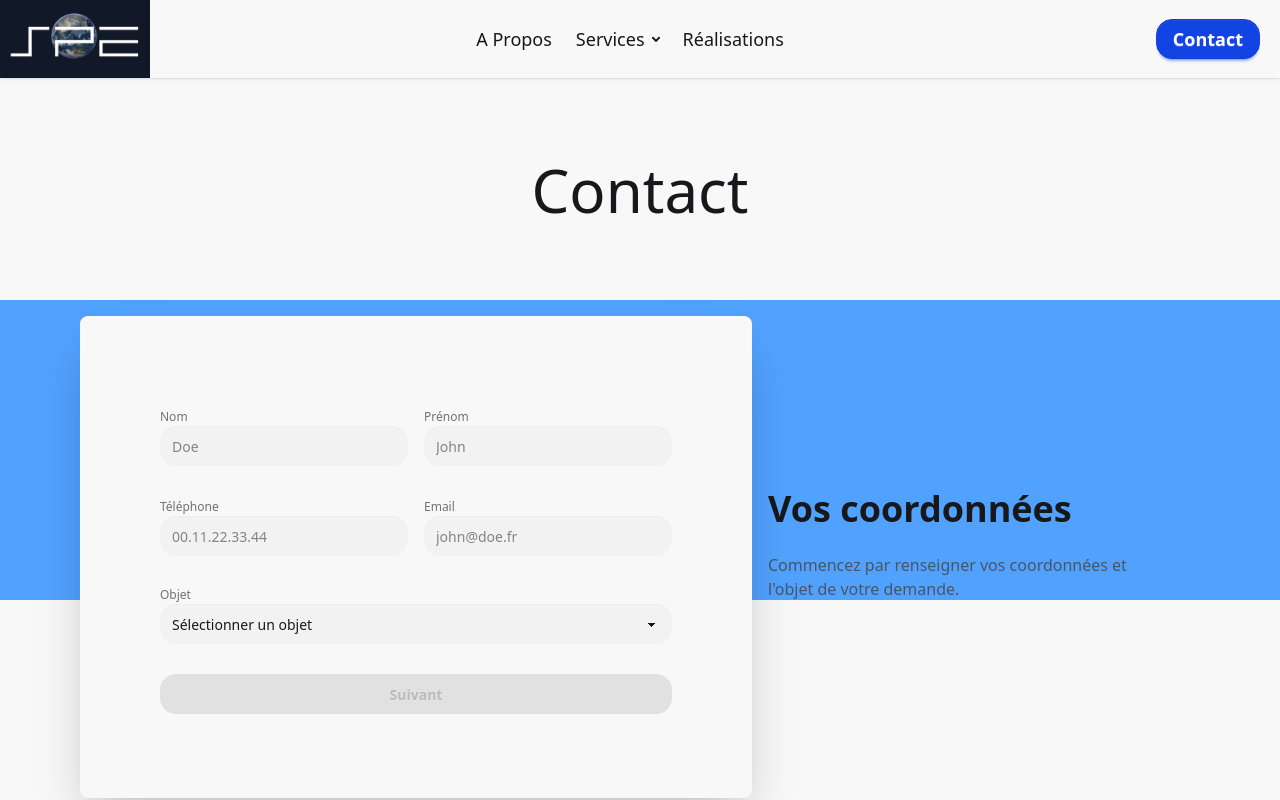
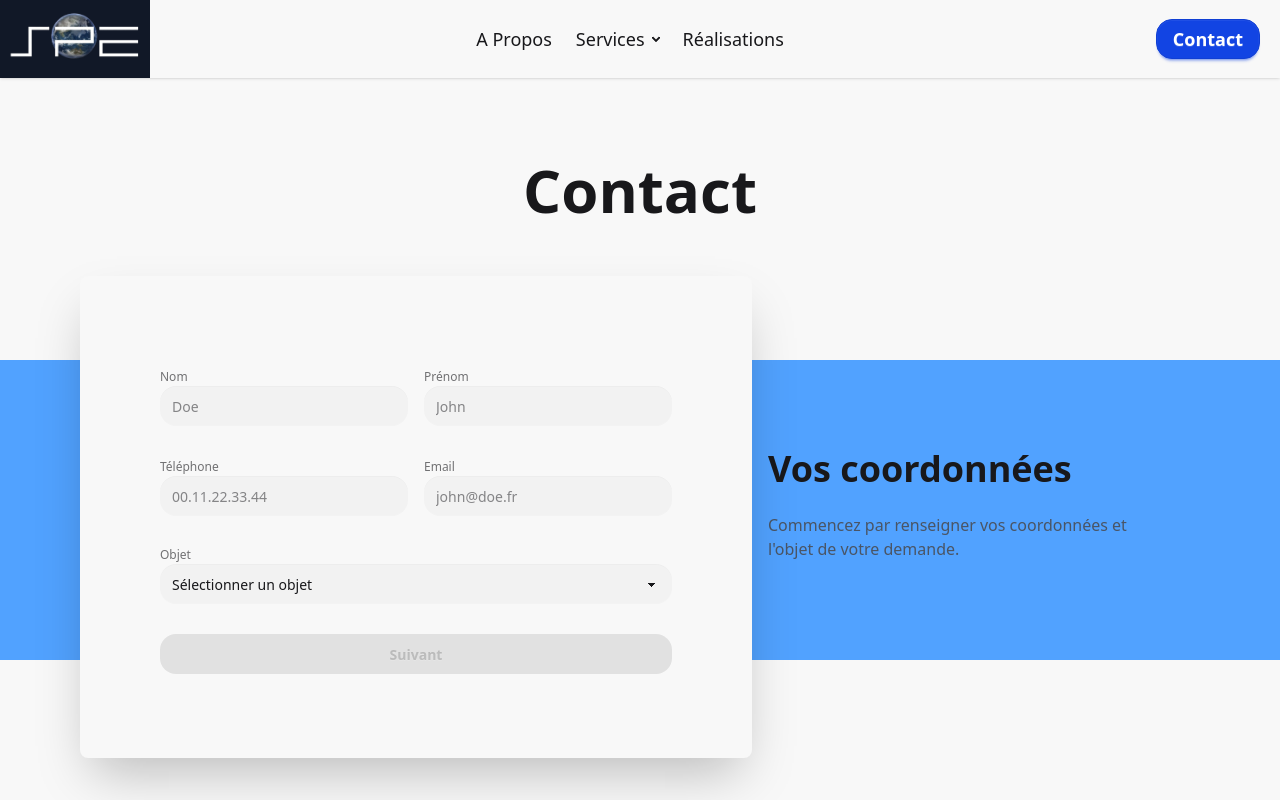
Before and after one commit to EwenLM/spedocker, a Next.js app: page /contact in a window 1280 px wide. Shown: the top 800 px of the page. Built offline with nearby package versions, Linux system fonts and the light colour scheme.

Commit message:
css form

```diff
--- a/app/component/client/Form.tsx
+++ b/app/component/client/Form.tsx
@@ -28,7 +28,7 @@ export default function Form({ title, description, fields }: FormProps) {
 
   return (
     <div className="hero bg-blue-400 h-[400px] md:h-[300px]">
-      <div className="hero-content flex-col lg:flex-row-reverse w-full max-w-6xl">
+      <div className="hero-content flex-col lg:flex-row-reverse w-full max-w-6xl relative lg:top-[-100px]">
         {/* Titre et description */}
         <div className="text-center lg:text-left mb-6 lg:mb-0 lg:me-10">
           <h2 className="text-4xl font-bold">{title}</h2>
--- a/app/contact/page.tsx
+++ b/app/contact/page.tsx
@@ -6,9 +6,9 @@ export default function Page() {
   return (
     <>
     <header className="pt-40 text-center">
-      <h1 className="text-6xl text-bold">Contact</h1>
+      <h1 className="text-6xl font-bold">Contact</h1>
     </header>
-      <main className="h-screen mt-20">
+      <main className="h-screen mt-20 lg:mt-35">
         <Form
           title="Vos coordonnées"
           description="Commencez par renseigner vos coordonnées et l'objet de votre demande."
```
